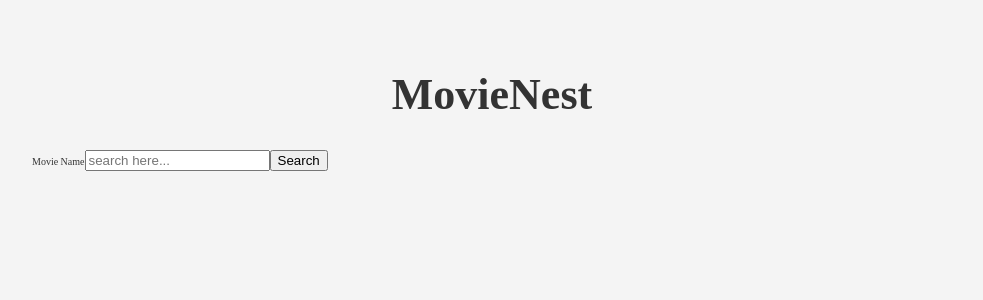
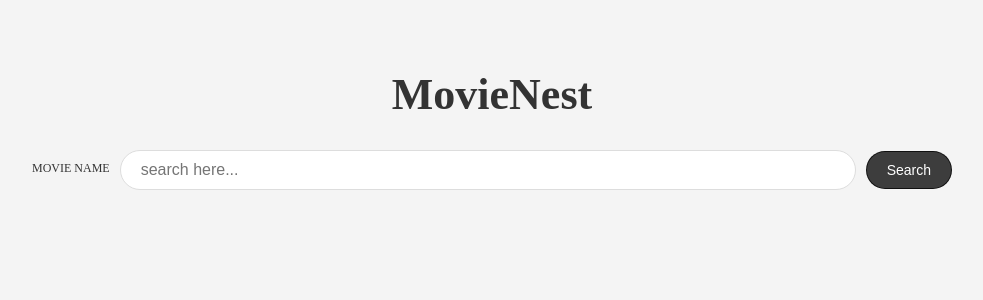
Before and after one commit to sayjess/movienest, a React (Create React App) app: page / in a window 1280 px wide. Shown: the top 300 px of the page, without its empty margins (148-1131 px from the left). Built offline with nearby package versions, Linux system fonts and the light colour scheme.

Commit message:
added styling for SearchMovie

```diff
--- a/src/components/SearchMovies.js
+++ b/src/components/SearchMovies.js
@@ -4,7 +4,7 @@
     return (
         <form className="form">
             <label className="label" htmlFor="query">Movie Name</label>
-            <input name="query" type='text' placeholder="search here..."/>
+            <input className="input" name="query" type='text' placeholder="search here..."/>
             <button className="button" type="submit">Search</button>
         </form>
     )
--- a/src/styles.css
+++ b/src/styles.css
@@ -33,3 +33,55 @@
   font-size: 4.4rem;
   text-align: center;
 }
+
+/* SEARCH MOVIE COMPONENT */
+
+.form {
+  display: grid;
+}
+
+.label {
+  font-size: 1.2rem;
+  margin-bottom: .2rem;
+  text-transform: uppercase;
+}
+
+.input {
+  font-size: 1.6rem;
+  padding: .5rem 2rem;
+  line-height: 2.8rem;
+  border-radius: 20px;
+  border: 1px solid #ddd;
+  margin-bottom: 1rem;
+}
+
+.button {
+  background-color: rgba(0,0,0,0.75);
+  color: white;
+  padding: 1rem 2rem;
+  border: 1px solid rgba(0,0,0,0.75);
+  border-radius: 20px;
+  font-size: 1.4rem;
+  cursor: pointer;
+  transition: background-color 250ms;
+}
+
+.button:hover {
+  background-color: rgba(0,0,0, .85);
+}
+
+@media (min-width:786px) {
+
+  /* SearchMovie Component */
+  .form {
+    grid-template-columns: auto 1fr auto;
+    gap: 1rem;
+    align-items: center;
+  }
+
+  .input {
+    margin-bottom: 0;
+  }
+
+
+}
```
